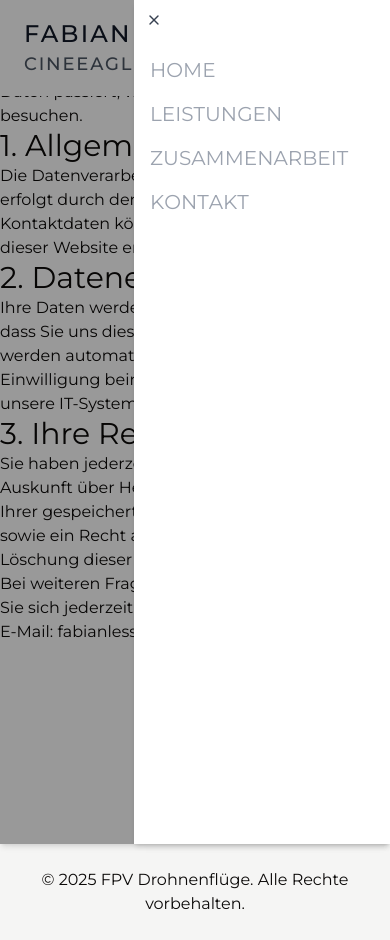
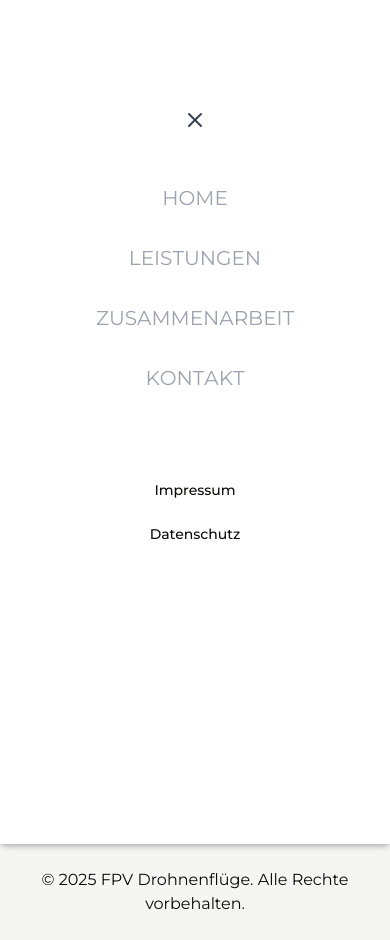
Before and after one commit to Fabian280995/drone_website_demo, a Next.js app: page /datenschutz in a window 390 px wide. Both pictures are taken after a click on the button 346 px from the left and 48 px from the top of the page. Built offline with nearby package versions, Linux system fonts and the light colour scheme.

Commit message:
navigation teilweise gefixed

```diff
--- a/src/components/Navigation.tsx
+++ b/src/components/Navigation.tsx
@@ -3,23 +3,18 @@ import { cn } from "@/lib/utils";
 import { Menu, X } from "lucide-react";
 import React from "react";
 import SidebarNavigation from "./SidebarNavigation";
-import { Button } from "./ui/button";
+import { Button, buttonVariants } from "./ui/button";
+import Link from "next/link";
 
 function Navigation() {
   const [sidebarOpen, setSidebarOpen] = React.useState(false);
   // Funktion, um nach oben zu scrollen, wenn "Home" geklickt wird
-  const handleHomeClick = (e: React.MouseEvent) => {
-    e.preventDefault(); // Verhindert das Standard-Anchor-Verhalten
-    window.scrollTo({ top: 0, behavior: "smooth" }); // Scrollt sanft nach oben
-    setSidebarOpen(false);
-  };
+
   return (
     <nav>
       <div className="lg:hidden">
-        <Button
-          className=""
-          variant={"ghost"}
-          size={"icon"}
+        <button
+          className="size-12 justify-center items-center flex"
           onClick={() => setSidebarOpen(!sidebarOpen)}
         >
           {sidebarOpen ? (
@@ -27,23 +22,19 @@ function Navigation() {
           ) : (
             <Menu className="text-gray-700" />
           )}
-        </Button>
+        </button>
         <SidebarNavigation
           open={sidebarOpen}
           onClose={() => setSidebarOpen(false)}
         >
-          <ul className="flex flex-col gap-y-4">
+          <ul className="flex flex-col items-center gap-y-8 mt-6">
             {NavLinks.map((link) => (
               <li key={link.title}>
                 <a
                   href={link.href}
-                  onClick={
-                    link.title === "Home"
-                      ? handleHomeClick
-                      : () => {
-                          setSidebarOpen(false);
-                        }
-                  } // Scroll-Funktion nur für "Home"
+                  onClick={() => {
+                    setSidebarOpen(false);
+                  }} // Scroll-Funktion nur für "Home"
                   className={cn(
                     "uppercase text-xl transition-colors duration-200 group text-gray-400"
                   )}
@@ -62,6 +53,30 @@ function Navigation() {
               </li>
             ))}
           </ul>
+          <ul className="flex flex-col items-center gap-y-2 mt-20 self-end">
+            <li>
+              <Link
+                href="/impressum"
+                onClick={() => {
+                  setSidebarOpen(false);
+                }}
+                className={buttonVariants({ variant: "ghost", size: "sm" })}
+              >
+                Impressum
+              </Link>
+            </li>
+            <li>
+              <Link
+                href="/datenschutz"
+                onClick={() => {
+                  setSidebarOpen(false);
+                }}
+                className={buttonVariants({ variant: "ghost", size: "sm" })}
+              >
+                Datenschutz
+              </Link>
+            </li>
+          </ul>
         </SidebarNavigation>
       </div>
       <ul className="hidden lg:flex gap-x-4">
@@ -69,7 +84,6 @@ function Navigation() {
           <li key={link.title}>
             <a
               href={link.href}
-              onClick={link.title === "Home" ? handleHomeClick : undefined} // Scroll-Funktion nur für "Home"
               className={cn(
                 "uppercase text-xl transition-colors duration-200 group text-gray-400"
               )}
--- a/src/components/SidebarNavigation.tsx
+++ b/src/components/SidebarNavigation.tsx
@@ -25,15 +25,18 @@ function SidebarNavigation({
             className="absolute inset-0 bg-black/40"
           />
           <motion.nav
-            initial={{ x: "100%" }}
-            animate={{ x: 0 }}
-            exit={{ x: "100%" }}
+            initial={{ y: "100%" }}
+            animate={{ y: 0 }}
+            exit={{ y: "100%" }}
             transition={{ duration: 0.2 }}
-            className="absolute h-screen top-0 right-0 w-64 bg-white shadow-md"
+            className="absolute h-screen top-0 right-0 w-screen bg-white shadow-md flex flex-col items-center pt-24"
           >
-            <Button onClick={onClose} variant={"ghost"} size={"icon"}>
+            <button
+              className="size-12 justify-center items-center flex"
+              onClick={onClose}
+            >
               <X className="text-gray-700" />
-            </Button>
+            </button>
             <div className="p-4">{children}</div>
           </motion.nav>
         </div>
--- a/src/data/navLinks.ts
+++ b/src/data/navLinks.ts
@@ -4,9 +4,9 @@ export interface NavLink {
 }
 
 export const NavLinks = [
-  { title: "Home", href: "#home" },
-  { title: "Leistungen", href: "#services" },
-  { title: "Zusammenarbeit", href: "#workflow" },
+  { title: "Home", href: "/#home" },
+  { title: "Leistungen", href: "/#services" },
+  { title: "Zusammenarbeit", href: "/#workflow" },
   // { title: "Galerie", href: "#gallery" },
-  { title: "Kontakt", href: "#contact" },
+  { title: "Kontakt", href: "/#contact" },
 ];
```
